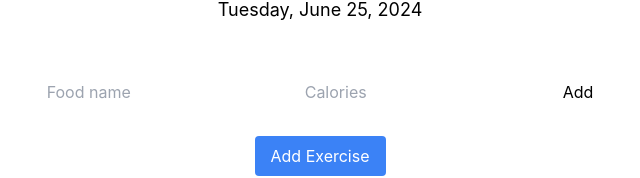
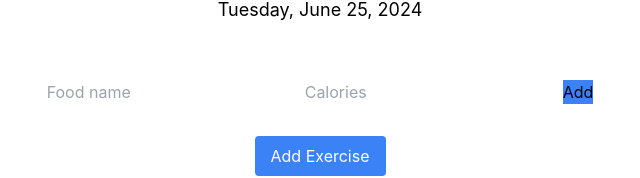
Before and after one commit to austinpendleton/food-is-fuel, a React (Create React App) app: page / in a window 1280 px wide. Shown: the part 172-350 px from the top of the page, without its empty margins (320-960 px from the left). Built offline with nearby package versions, Linux system fonts and the light colour scheme; a web font is replaced by a local one.

Commit message:
Add button color change

```diff
--- a/src/components/AddFoodForm.js
+++ b/src/components/AddFoodForm.js
@@ -25,7 +25,9 @@
         value={calories}
         onChange={(event) => setCalories(event.target.value)}
       />
-      <button type="submit">Add</button>
+      <button className="bg-blue-500" type="submit">
+        Add
+      </button>
     </form>
   );
 };
```
